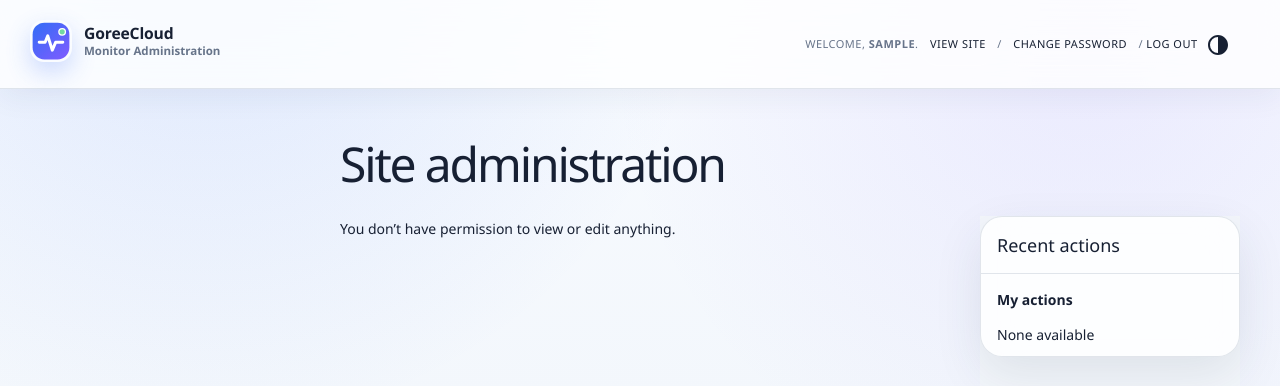
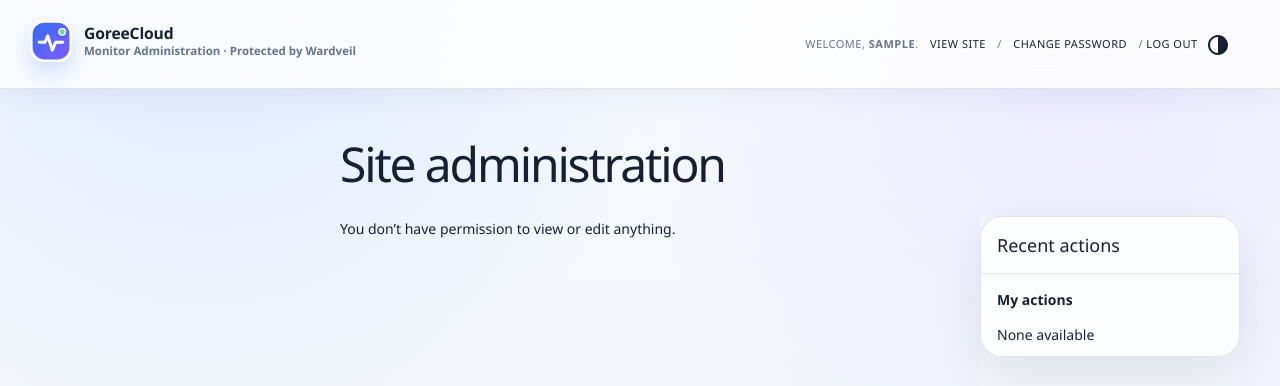
Before and after one commit to GoreeCloud/goreecloud-monitor, a Django app: page /admin/ in a window 1280 px wide. Shown: the top 386 px of the page. Run offline with Django 5.2, Linux system fonts and the light colour scheme; the visitor is signed in with stand-in values (Sample User, id 1); data comes from the database, SQL or seed files in the repository; data that the repository does not hold is empty; parts of the project's set-up code (start-up, migrations or seed data) failed here and were passed over.

Commit message:
Add Wardveil to privileged administration

```diff
--- a/templates/admin/base_site.html
+++ b/templates/admin/base_site.html
@@ -13,7 +13,7 @@
   <div id="site-name">
     <a class="goreecloud-admin-brand" href="{% url 'admin:index' %}" aria-label="GoreeCloud Monitor administration home">
       <img src="{% static 'monitoring/img/monitor-mark.svg' %}" alt="">
-      <span><strong>GoreeCloud</strong><small>Monitor Administration</small></span>
+      <span><strong>GoreeCloud</strong><small>Monitor Administration · Protected by Wardveil</small></span>
     </a>
   </div>
 {% endblock %}
```
